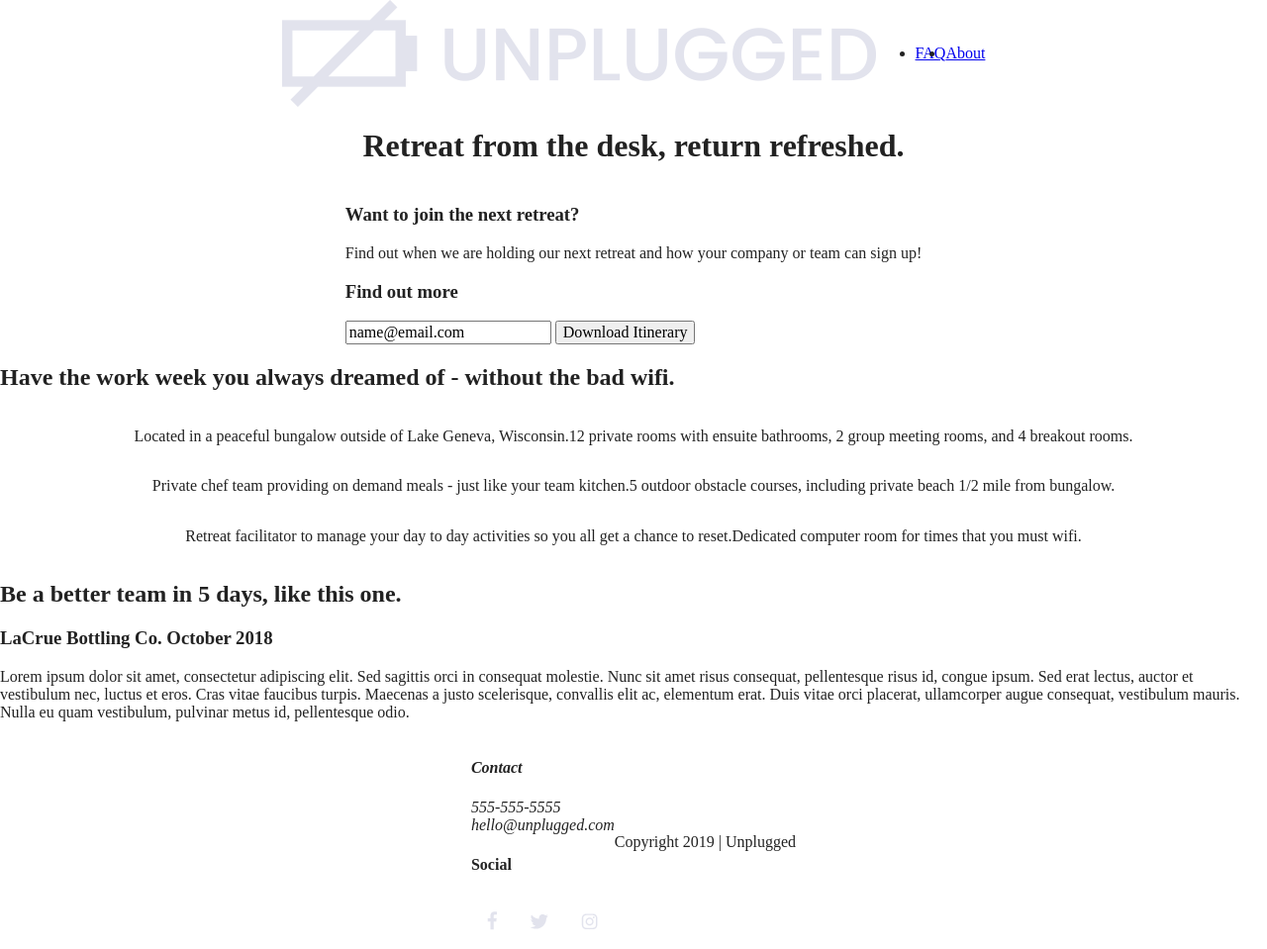
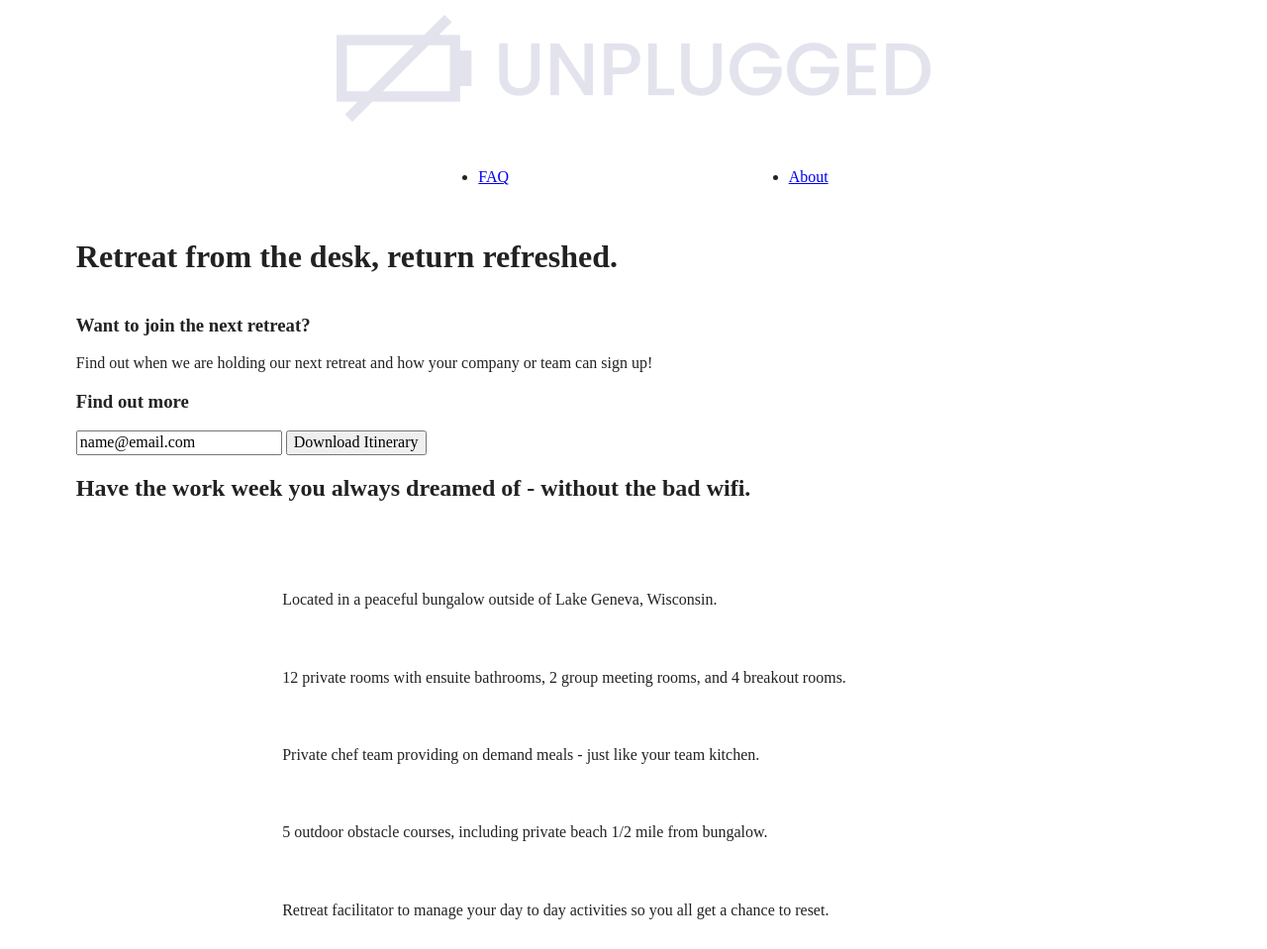
Before and after one commit to amanda-w1/unplugged, a website built with Parcel: page index.html in a window 1280 px wide. Shown: the top 959 px of the page at 99% size. Built offline with nearby package versions, Linux system fonts and the light colour scheme.

Commit message:
Updated margins, widths, and padding.

```diff
--- a/css/main.css
+++ b/css/main.css
@@ -96,11 +96,20 @@ textarea {
     flex-flow: row wrap;
   }
 
+  .content-wrapper {
+    width: 88%;
+  }
+
+  header {
+    padding: 15px 0;
+  }
+
   header .content-wrapper {
     display: flex;
     justify-content: center;
     align-items: center;
     flex-flow: row wrap;
+    margin: 0;
   }
 
   header nav {
@@ -108,11 +117,36 @@ textarea {
     justify-content: space-around;
     align-items: center;
     flex-flow: row wrap;
+    width: 60%;
   }
 
   header nav ul {
     display: flex;
     justify-content: space-around;
+    width: 100%;
+  }
+
+  .header-divider {
+    width: 100%;
+    height: 1px;
+    margin: 10px 0 20px 0;
+  }
+
+  footer {
+    flex-direction: column;
+  }
+
+  footer p {
+    margin: 0;
+  }
+
+  footer .content-wrapper {
+    width: 55%;
+    margin: 50px 0;
+  }
+
+  footer .contact {
+    margin-bottom: 50px;
   }
 
   footer .social-icons {
@@ -125,6 +159,10 @@ textarea {
     display: flex;
     justify-content: center;
     align-items: center;
+  }
+
+  footer .copyright {
+    margin: 20px 0;
   }
 
   /* ----- MOBILE - HOMEPAGE STYLES ----- */
@@ -153,11 +191,24 @@ textarea {
     flex-flow: row wrap;
   }
 
+  .features h2 {
+    margin-bottom: 60px;
+  }
+
   .features .features-items {
     display: flex;
     justify-content: center;
     align-items: center;
     flex-flow: row wrap;
+  }
+
+  .features article {
+    width: 63%;
+    margin: 30px 0;
+  }
+
+  .features p {
+    margin: 0;
   }
 
   /* REVIEWS STYLES */
@@ -166,6 +217,15 @@ textarea {
     display: flex;
     justify-content: center;
     flex-flow: row wrap;
+  }
+
+  .reviews h2 {
+    margin-bottom: 30px;
+  }
+
+  .reviews h3 {
+    width: 55%;
+    margin: 20px 0;
   }
 
   /* --- ABOUT PAGE STYLES --- */
@@ -184,6 +244,10 @@ textarea {
     flex-flow: row wrap;
   }
 
+  .contact-content p {
+    margin: 0;
+  }
+
   /* ----- FAQ PAGE STYLES ----- */
 
   .faq {
@@ -194,10 +258,19 @@ textarea {
   }
 
   .faq .content-wrapper{
+    margin: 50px 0 0 0;
     display: flex;
     justify-content: center;
     align-items: center;
     flex-flow: row wrap;
+  }
+
+  .faq h2 {
+    margin-bottom: 40px;
+  }
+
+  .faq-content {
+    margin-bottom: 50px;
   }
 /* ==========================================================================
    Helper classes
```
